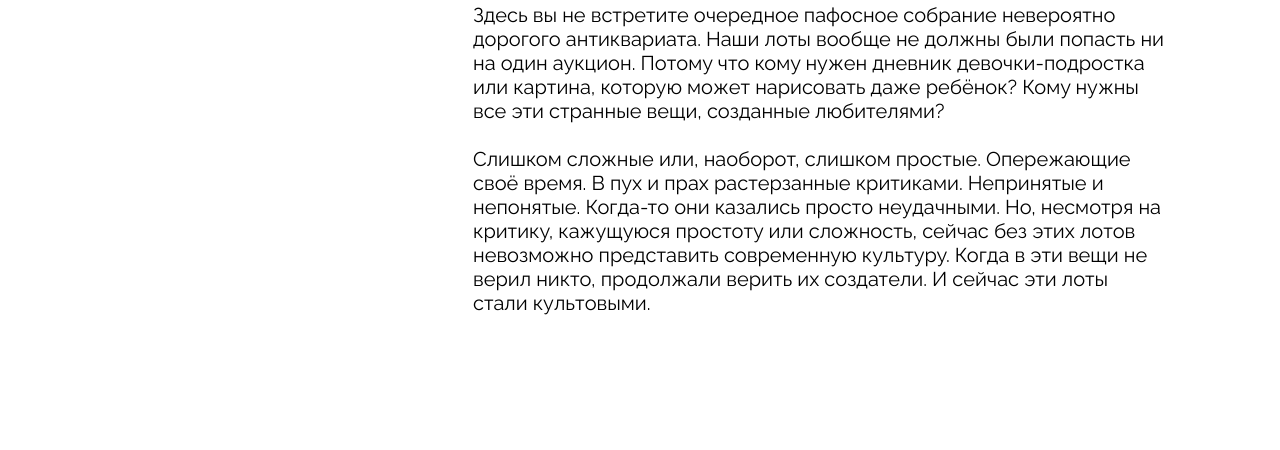
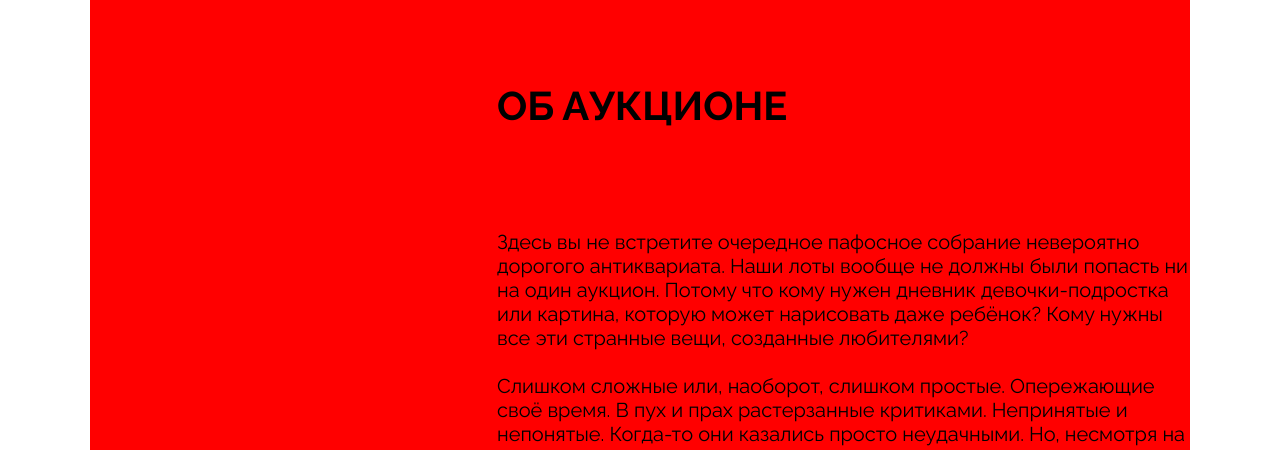
Before and after one commit to VladimirAndropov/ono-tebe-nado-ad, a plain HTML site: page index.html in a window 1280 px wide. Shown: the part 2350-2800 px from the top of the page. Drawn offline with Linux system fonts and the light colour scheme.

Commit message:
Update style.css

```diff
--- a/styles/style.css
+++ b/styles/style.css
@@ -76,7 +76,7 @@
   font-weight: 700;
   font-size: 100px;
   line-height: 130px;
-  letter-spacing: 0.3em;
+
   text-decoration-skip-ink: none;
   text-underline-position: from-font;
   text-transform: uppercase;
@@ -257,15 +257,12 @@
 }
 
 /* ------------------------------------------------------ */
+.about {
+  background-color: red;
+  margin-top: 107px;
+}
 
-.about {
-  display: grid;
-  grid-template-columns: 334px 1fr;
-  box-sizing: border-box;
-  min-height: 595px;
-  margin-top: 120px;
-  padding: 0 24px;
-}
+
 
 .about__logo {
   position: relative;
```
